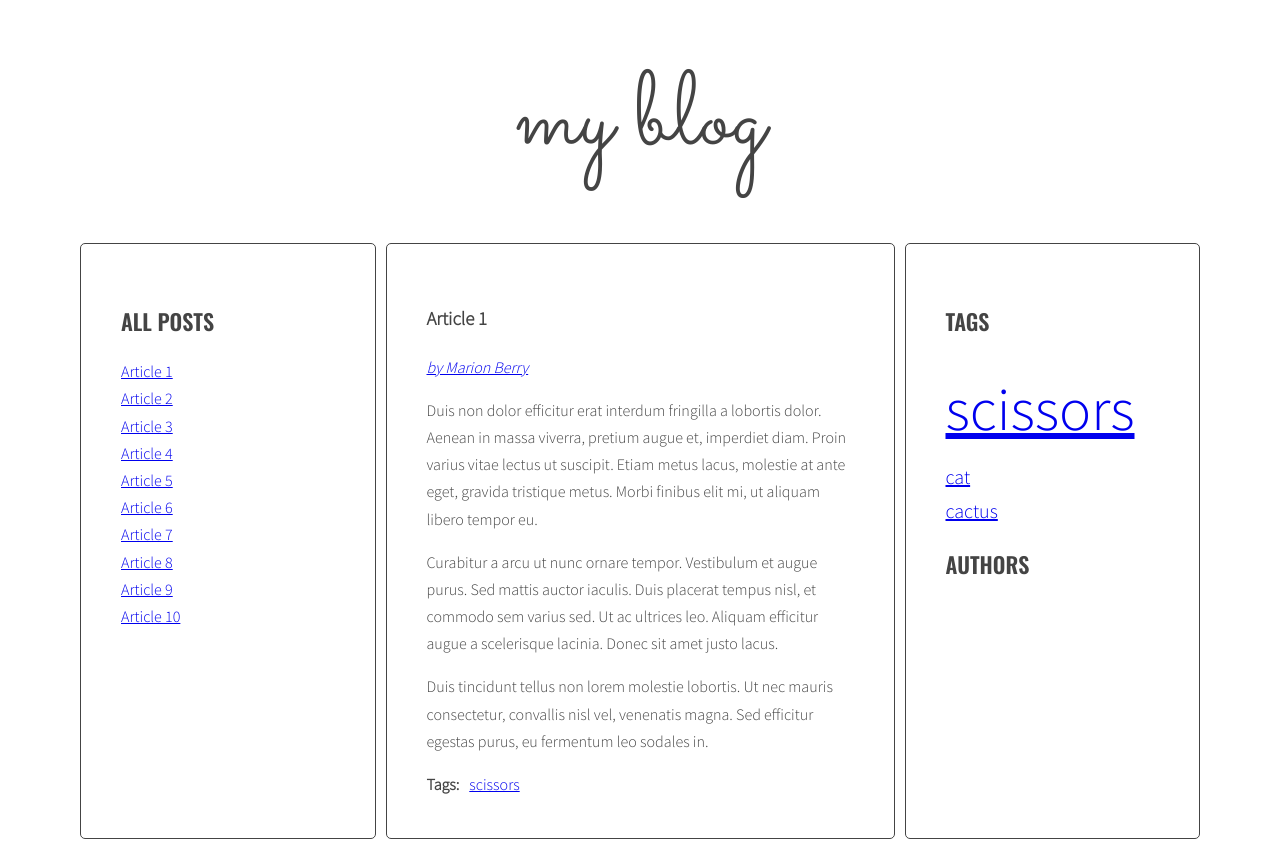
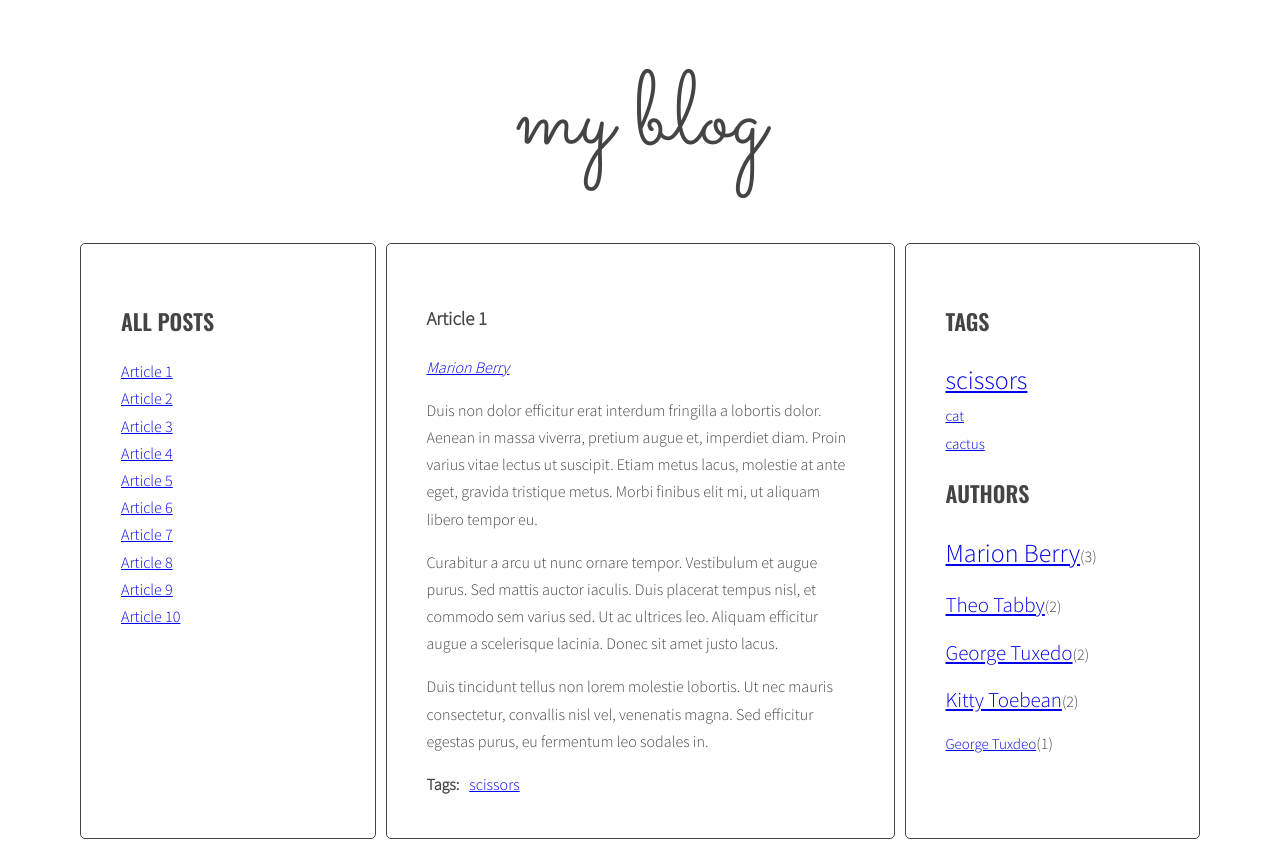
Before and after one commit to PaulinaPodraza/javascript-blog, a website: page index.html in a window 1280 px wide. Drawn offline with nearby package versions, Linux system fonts and the light colour scheme.

Commit message:
Add listing of tags and authors

```diff
--- a/js/script.js
+++ b/js/script.js
@@ -1,15 +1,24 @@
 'use strict';
+const opt = {
+  articleSelector: '.post',
+  titleSelector: '.post-title',
+  titleListSelector: '.titles',
+  articleTagsSelector: '.post-tags .list',
+  articleAuthorSelector: '.post-author',
+  tagsListSelector: '.tags.list',
+  cloudClassCount: '5',
+  cloudClassPrefix: 'tag-size-',
+  authorsListSelector: '.author.list'
+};
 
 const titleClickHandler = function (event) {
   event.preventDefault();
   const clickedElement = this;
-  console.log('Link was clicked!');
-
   /* remove class 'active' from all article links  */
   const activeLinks = document.querySelectorAll('.titles a.active');
   for(let activeLink of activeLinks){
     activeLink.classList.remove('active');
-}
+  }
   /* add class 'active' to the clicked link */
   clickedElement.classList.add('active');
   /* remove class 'active' from all articles */
@@ -25,32 +34,22 @@ const titleClickHandler = function (event) {
   targetArticle.classList.add('active');
 };
 
-const optArticleSelector = '.post',
-  optTitleSelector = '.post-title',
-  optTitleListSelector = '.titles',
-  optArticleTagsSelector = '.post-tags .list',
-  optArticleAuthorSelector = '.post-author',
-  optTagsListSelector = '.tags.list',
-  optCloudClassCount = '5',
-  optCloudClassPrefix = 'tag-size-',
-  optAuthorsListSelector = '.author.list';
-
 function generateTitleLinks(customSelector = ''){
   /* remove contents of titleList */
-  const titleList = document.querySelector(optTitleListSelector);
+  const titleList = document.querySelector(opt.titleListSelector);
   function clearMessages(){
     titleList.innerHTML = '';
   }
   clearMessages();
   /* for each article */
-  const articles = document.querySelectorAll(optArticleSelector + customSelector);
+  const articles = document.querySelectorAll(opt.articleSelector + customSelector);
   let html = '';
   for(let article of articles){
     /* get the article id */
     const articleId = article.getAttribute('id');
     /* find the title element */
     /* get the title from the title element */
-    const articleTitle = article.querySelector(optTitleSelector).innerHTML;
+    const articleTitle = article.querySelector(opt.titleSelector).innerHTML;
     /* create HTML of the link */
     const linkHTML = '<li><a href="#' + articleId + '"><span>' + articleTitle + '</span></a></li>';
     /* insert link into titleList */
@@ -83,8 +82,8 @@ function calculateTagClass(count,params) {
   const normalizedCount = count - params.min;
   const normalizedMax = params.max - params.min;
   const percentage = normalizedCount / normalizedMax;
-  const classNumber = Math.floor(percentage * (optCloudClassCount - 1) + 1);
-  return optCloudClassPrefix + classNumber;
+  const classNumber = Math.floor(percentage * (opt.cloudClassCount - 1) + 1);
+  return opt.cloudClassPrefix + classNumber;
 }
 
 
@@ -92,11 +91,11 @@ function generateTags() {
   /* [NEW] create a new variable allTags with an empty object */
   let allTags = {};
   /* find all articles */
-  const articles = document.querySelectorAll(optArticleSelector);
+  const articles = document.querySelectorAll(opt.articleSelector);
   /* START LOOP: for every article: */
   for (let article of articles) {
     /* find tags wrapper */
-    const tagWrapper = article.querySelector(optArticleTagsSelector);
+    const tagWrapper = article.querySelector(opt.articleTagsSelector);
     /* make html variable with empty string */
     let html = '';
     /* get tags from data-tags attribute */
@@ -147,7 +146,7 @@ function tagClickHandler(event){
   /* make new constant named "clickedElement" and give it the value of "this" */
   const clickedElement = this;
   /* make a new constant "href" and read the attribute "href" of the clicked element */
-  const href = this.getAttribute('href');
+  const href = clickedElement.getAttribute('href');
   /* make a new constant "tag" and extract tag from the "href" constant */
   const tag = href.replace('#tag-', '');
   /* find all tag links with class active */
@@ -175,7 +174,7 @@ function tagClickHandler(event){
 
 function addClickListenersToTags(){
   /* find all links to tags */
-  const tags = document.querySelectorAll('a.active[href^="#tag-"]');
+  const tags = document.querySelectorAll('a[href^="#tag-"]');
   /* START LOOP: for each link */
   for (let tag of tags) {
     /* add tagClickHandler as event listener for that link */
@@ -189,20 +188,19 @@ function generateAuthors() {
   /* [NEW] create a new variable allAuthors with an empty object */
   let allAuthors = {};
   /* find all articles */
-  const articles = document.querySelectorAll(optArticleSelector);
+  const articles = document.querySelectorAll(opt.articleSelector);
   /* START LOOP: for every article: */
   for(let article of articles){
     /* find autors wrapper */
-    const authorWrapper = article.querySelector(optArticleAuthorSelector);
+    const authorWrapper = article.querySelector(opt.articleAuthorSelector);
     /* make html variable with empty string */
     let html = '';
     /* get autors from data-author attribute */
     const articleAuthor = article.getAttribute('data-author');
     /* generate HTML of the link */
-    let authorTag = '<a href="#author-' + articleAuthor + '">' + 'by ' + articleAuthor + '</a>';
+    const linkHTML = '<p><a href="#author' + articleAuthor + '"><span>' + articleAuthor + ' ' + '</span</a></p>';
     /* add generated code to html variable */
-    html = html + '' + authorTag;
-
+    html = html + '' + linkHTML;
     if(!allAuthors[articleAuthor]) {
     /* [NEW] add tag to allAuthor object */
       allAuthors[articleAuthor] = 1;
@@ -210,36 +208,66 @@ function generateAuthors() {
       allAuthors[articleAuthor]++;
     }
     /* insert HTML of all the links into the author wrapper */
-    authorWrapper.innerHTML = authorTag;
+    authorWrapper.innerHTML = html;
     /* END LOOP: for each tag */
   }
-  /* END LOOP: for every article: */
+  const authorList = document.querySelector('.authors.list');
+  const authorsParams = calculateAuthorsParams(allAuthors);
+  /* [NEW] create variable for all links HTML code */
+  let allAuthorsHTML = '';
+  /* [NEW] START LOOP: for each author in allAuthors: */
+  for(let articleAuthor in allAuthors){
+    /* [NEW] generate code of a link and add it to allAuthorsHTML */
+    const authorLinkHTML = calculateAuthorsClass(allAuthors[articleAuthor], authorsParams);
+    allAuthorsHTML += '<li><a href="#author-' + articleAuthor + '" class ="' + authorLinkHTML + '">' + articleAuthor + '</a>(' + allAuthors[articleAuthor] + ')</li>';
+    /* [NEW] END LOOP: for each tag in allTags: */
+  }
+  /*[NEW] add HTML from allTagsHTML to tagList */
+  authorList.innerHTML = allAuthorsHTML;
+}
+generateAuthors();
+
+function calculateAuthorsParams(authors) {
+  const params = { max: 0, min: 999999 };
+  for (let author in authors) {
+    params.max = Math.max(authors[author], params.max);
+    params.min = Math.min(authors[author], params.min);
+  }
+  return params;
 }
 
-generateAuthors();
+function calculateAuthorsClass(count, params) {
+  const normalizedCount = count - params.min;
+  const normalizedMax = params.max - params.min;
+  const percentage = normalizedCount / normalizedMax;
+  const classNumber = Math.floor(percentage * (opt.cloudClassCount - 1) + 1);
+  return opt.cloudClassPrefix + classNumber;
+}
 
-function authorClickHandler(event) {
-  /* prevent default action for this event */
+function authorClickHandler(event){
   event.preventDefault();
-  /* make new constant named "clickedElement" and give it the value of "this" */
   const clickedElement = this;
-  /* make a new constant "href" and read the attribute "href" of the clicked element */
-  const ClickedAuthor = clickedElement.getAttribute('href');
-  /* make a new constant "author" and extract tag from the "href" constant */
-  const ClikedHref = ClickedAuthor.replace('#', '');
-  /* find all tag links with class active */
-  const activeLink = document.querySelectorAll('.sidebar a[href*="tag-"]');
-  /* execute function "generateTitleLinks" with article selector as argument */
-  generateTitleLinks('[data-author="' + ClikedHref + '"]');
+  const href = clickedElement.getAttribute('href');
+  const author = href.replace('#author-','');
+  const activeAuthorLinks = document.querySelectorAll('a.active[href^="#author"]');
+  for(let activeAuthorLink of activeAuthorLinks){
+    activeAuthorLink.classList.remove('active');
+  }
+  const authorLinks = document.querySelectorAll('a[href="' + href + '"]');
+  for (let authorLink of authorLinks) {
+    /* add class active */
+    authorLink.classList.add('active');
+  }
+  generateTitleLinks('[data-author="' + author + '"]');
 }
 
 function addClickListenersToAuthors() {
   /* find all links to author */
-  const authors = document.querySelectorAll('.post-author a');
+  const links = document.querySelectorAll('a[href^="#author"]');
   /* START LOOP: for each link */
-  for(let author of authors) {
-    /* add tauthorClickHandler as event listener for that link */
-    author.addEventListener('click', authorClickHandler);
+  for (let link of links) {
+  /* add tagClickHandler as event listener for that link */
+    link.addEventListener('click', authorClickHandler);
     /* END LOOP: for each link */
   }
 }
--- a/sass/style.scss
+++ b/sass/style.scss
@@ -1,17 +1,19 @@
-@import url('https://fonts.googleapis.com/css?family=Oswald:400,600|Sacramento|Source+Sans+Pro:300&subset=latin-ext');
+@import url("https://fonts.googleapis.com/css?family=Oswald:400,600|Sacramento|Source+Sans+Pro:300&subset=latin-ext");
 
 /* Variables */
 
 $color-light: #fff;
 $color-dark: #444;
 
-$font-logo: 'Sacramento', cursive;
-$font-header: 'Oswald', sans-serif;
-$font-text: 'Source Sans Pro', sans-serif;
+$font-logo: "Sacramento", cursive;
+$font-header: "Oswald", sans-serif;
+$font-text: "Source Sans Pro", sans-serif;
 
 /* Global */
 
-*, *::before, *::after {
+*,
+*::before,
+*::after {
   box-sizing: border-box;
 }
 
@@ -56,7 +58,8 @@ body {
   flex: 2 0 0;
 }
 
-.sidebar, .posts {
+.sidebar,
+.posts {
   background: $color-light;
   margin-right: 10px;
   padding: 40px;
@@ -119,22 +122,22 @@ body {
   }
 }
 
-.tag-size-1{
-font-size: 20px;
+.tag-size-1 {
+  font-size: 15px;
 }
 
-.tag-size-2{
-font-size: 30px;
+.tag-size-2 {
+  font-size: 18px;
 }
 
-.tag-size-3{
-font-size: 40px;
+.tag-size-3 {
+  font-size: 21px;
 }
 
-.tag-size-4{
-font-size: 50px;
+.tag-size-4 {
+  font-size: 23px;
 }
 
-.tag-size-5{
-font-size: 60px;
+.tag-size-5 {
+  font-size: 26px;
 }
```
Also changed, not shown: css/style.css, 1 other file.
